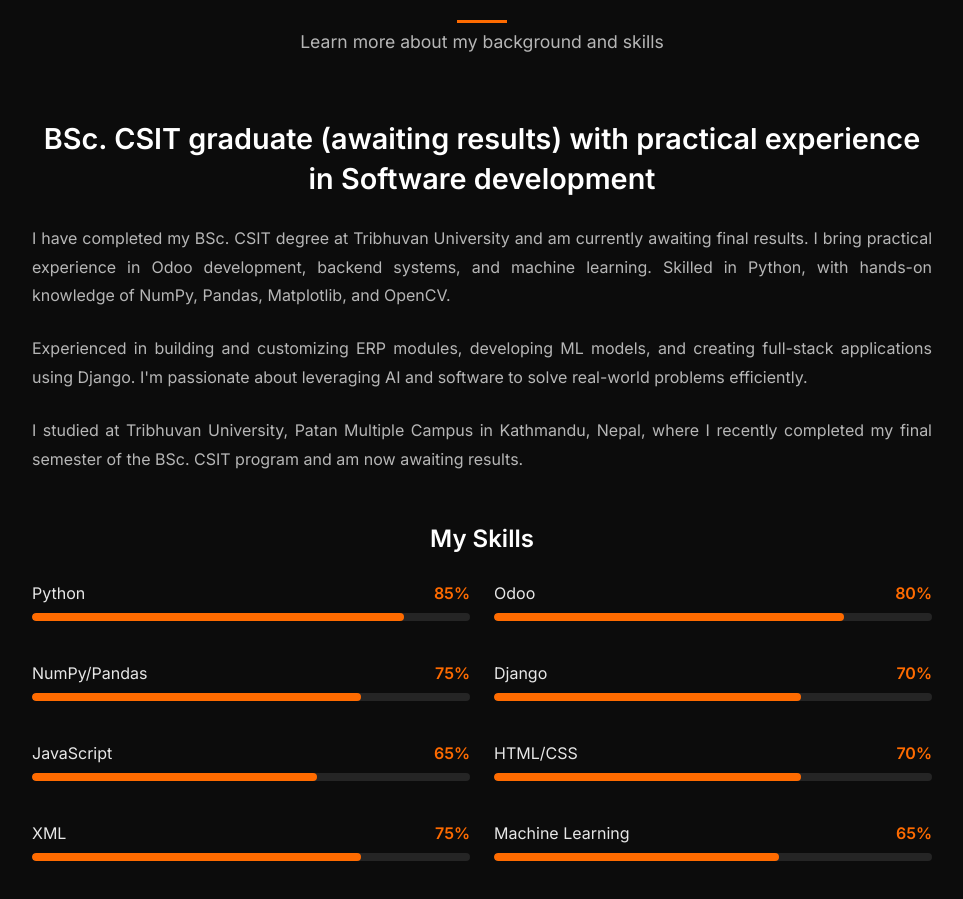
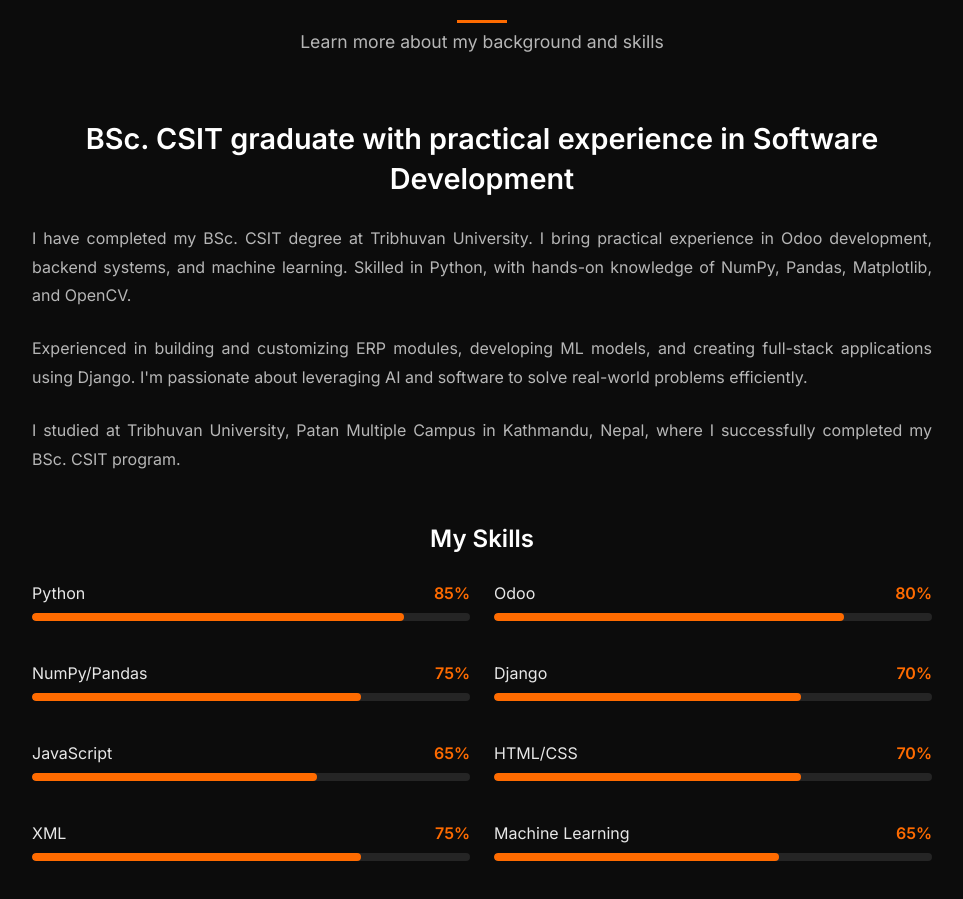
Before and after one commit to asimghimire11/Portfolio, a React (Vite) app: page / in a window 1280 px wide. Shown: the part 1888-2787 px from the top of the page, without its empty margins (158-1121 px from the left). Built offline with nearby package versions, Linux system fonts and the light colour scheme.

Commit message:
Modified educational status

```diff
--- a/src/components/About.jsx
+++ b/src/components/About.jsx
@@ -22,13 +22,13 @@
       <div className="about-container">
         <div className="about-content">
           <h3 className="about-heading">
-            BSc. CSIT graduate (awaiting results) with practical experience in Software development
+            BSc. CSIT graduate with practical experience in Software Development
           </h3>
 
           <p className="about-text">
-            I have completed my BSc. CSIT degree at Tribhuvan University and am currently awaiting final results.
-            I bring practical experience in Odoo development, backend systems, and machine learning. Skilled in Python,
-            with hands-on knowledge of NumPy, Pandas, Matplotlib, and OpenCV.
+            I have completed my BSc. CSIT degree at Tribhuvan University.
+            I bring practical experience in Odoo development, backend systems, and machine learning.
+            Skilled in Python, with hands-on knowledge of NumPy, Pandas, Matplotlib, and OpenCV.
           </p>
 
           <p className="about-text">
@@ -37,8 +37,8 @@
           </p>
 
           <p className="about-text">
-            I studied at Tribhuvan University, Patan Multiple Campus in Kathmandu, Nepal, where I recently completed my
-            final semester of the BSc. CSIT program and am now awaiting results.
+            I studied at Tribhuvan University, Patan Multiple Campus in Kathmandu, Nepal, where I successfully completed
+            my BSc. CSIT program.
           </p>
 
           <div className="skills-container">
```
